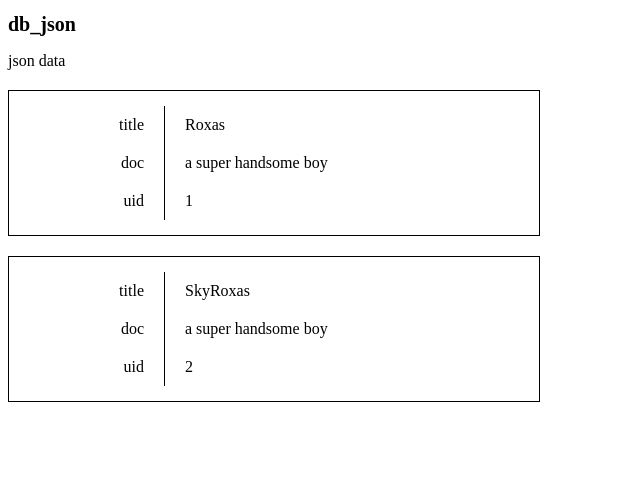
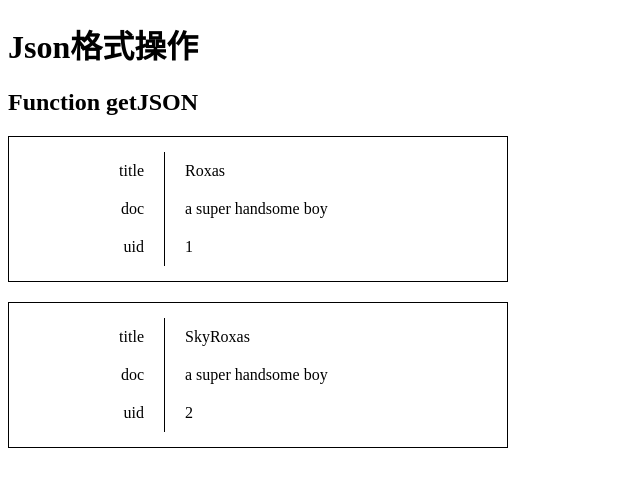
Before and after one commit to SkyRoxas/db_json, a website: page index.html in a window 1280 px wide. Shown: the whole page, without its empty margins (0-640 px from the left). Drawn offline with nearby package versions, Linux system fonts and the light colour scheme.

Commit message:
clean my code

```diff
--- a/index.html
+++ b/index.html
@@ -10,9 +10,12 @@
 </head>
 
 <body>
-    <h1>db_json</h1>
+    <h1>Json格式操作</h1>
     <div id="content">
-        <p>json data</p>
+        <div class="JsonGet">
+            <h2>Function getJSON </h2>
+        </div>
+        <div class ="JsonInput"></div>
     </div>
 </body>
 
--- a/js/scripts.js
+++ b/js/scripts.js
@@ -1,28 +1,21 @@
 jQuery(document).ready(function() {
-    //var json = '{"user_info":[{"title":"Roxas","documents":"a super handsome boy","uid": 1},{"title":"SkyRoxas","documents":"a super handsome boy","uid": 2}]}';
-    //var obj = JSON.parse(data);
 
-
-
-    //keys length
-    // for (var i = 0; i < Object.keys(obj.user_info).length; i++) {
-    //     //console.log(Object.keys(obj.user_info[i]).length);
-    //     for (var k = 0; k < Object.keys(obj.user_info[i]).length; k++) {
-    //         console.log(Object.keys(obj.user_info[i])[k]);
-    //     }
-    // }
+    //use getJson function for JsonGet input div
     $.getJSON("js/data.json", function(json) {
         //console.log("JSON Data: " + json);
         $.each(json, function($key, $val) {
             for (var i = 0; i < $val.length; i++) {
-            $('#content').append('<div class ="file item_'+i+'"></div>');
+                $('#content .JsonGet').append('<div class ="file item_' + i + '"></div>');
                 if ($key == "user_info") {
                     //console.log($val.length);
                     $.each($val[i], function($key, $val) {
                         console.log("key:" + $key + " , value:" + $val)
-                    $('#content').find('.item_'+i+'')
+                        $('#content .JsonGet').find('.item_' + i + '')
                             .append(
-                      '<div class ="field field_'+$key+'"><div class="field-label field-item">'+$key+'</div><div class ="field-content field-item">'+$val+'</div>'
+                                '<div class ="field field_' + $key + '">'+
+                                '<div class="field-label field-item">' + $key +'</div>'+
+                                '<div class ="field-content field-item">' + $val + '</div>'+
+                                '</div>'
                             )
                     });
                 }
@@ -32,6 +25,15 @@ jQuery(document).ready(function() {
     });
 
 
-    //$('#content').html(obj[0].title);
+    //var json = '{"user_info":[{"title":"Roxas","documents":"a super handsome boy","uid": 1},{"title":"SkyRoxas","documents":"a super handsome boy","uid": 2}]}';
+    //var obj = JSON.parse(data);
+
+    //keys length
+    // for (var i = 0; i < Object.keys(obj.user_info).length; i++) {
+    //     //console.log(Object.keys(obj.user_info[i]).length);
+    //     for (var k = 0; k < Object.keys(obj.user_info[i]).length; k++) {
+    //         console.log(Object.keys(obj.user_info[i])[k]);
+    //     }
+    // }
 
 })
--- a/sass/style.scss
+++ b/sass/style.scss
@@ -1,14 +1,12 @@
 body {
-    h1 {
-        font-size: 20px;
-    }
+    #content {
+        .JsonGet {
+            max-width: 500px;
 
-    #content {
             .file {
                 margin: 20px 0;
                 border: 1px solid;
                 padding: 15px;
-            max-width: 500px;
 
                 .field {
                     display: flex;
@@ -29,3 +27,4 @@ body {
             }
         }
     }
+}
```
Also changed, not shown: css/style.css. Lines whose indentation alone changed are shown as unchanged.
